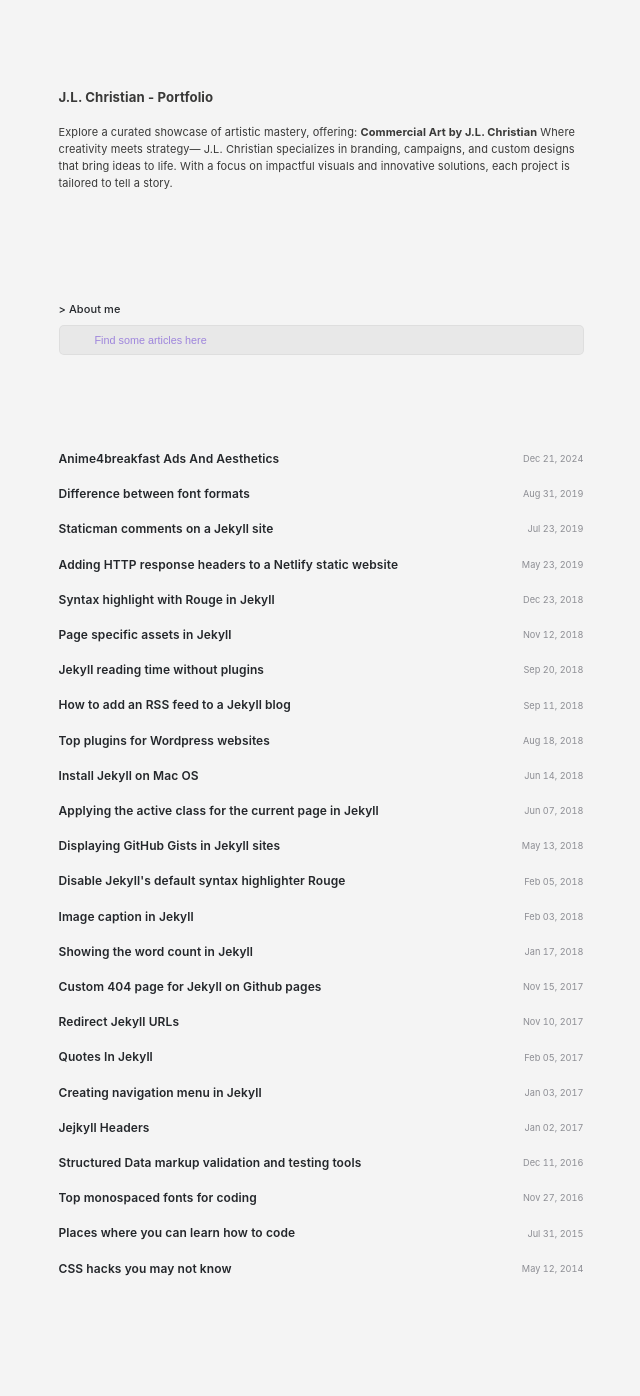
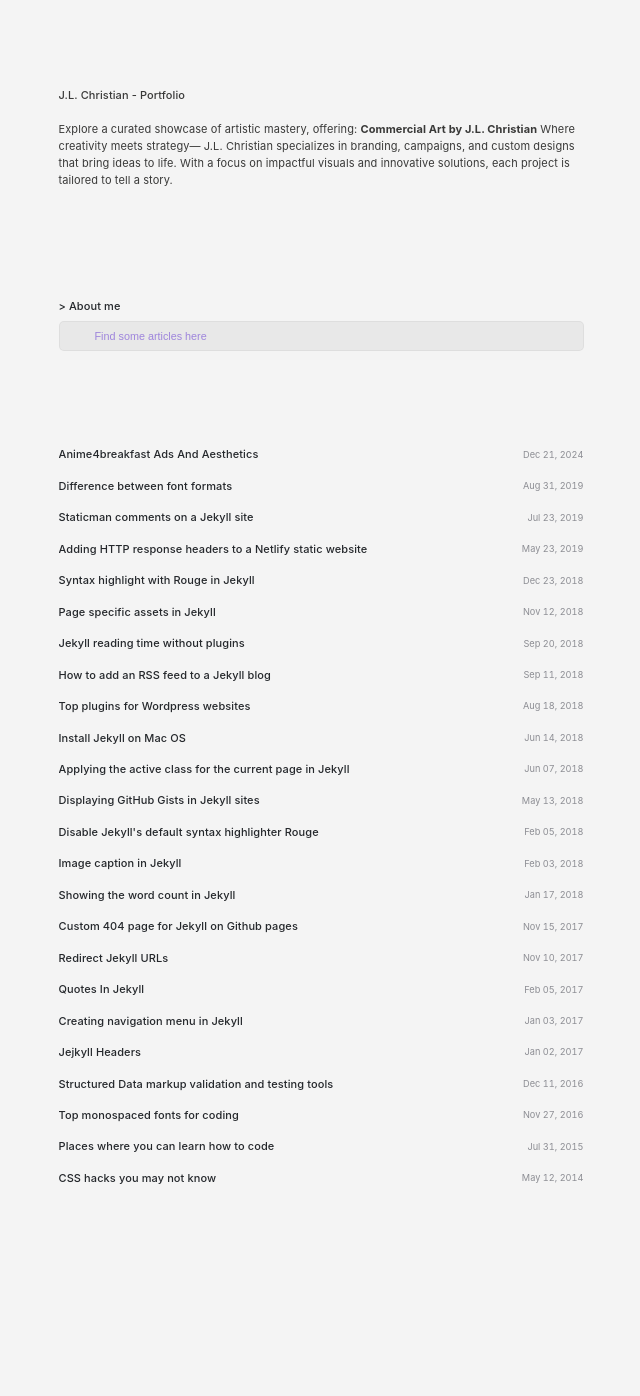
Before and after one commit to SeimiNomore/jlchristian.com, a Jekyll site: the page built from index.html, in a window 1280 px wide. Shown: the whole page, without its empty margins (319-959 px from the left). Built offline with Jekyll 4.4.1, drawn with Linux system fonts in a browser that asks for light colours; after the commit the page ends 1303 px from its top, so only the background shows below that.

Commit message:
update restore

```diff
--- a/_sass/_main.scss
+++ b/_sass/_main.scss
@@ -280,15 +280,15 @@ h4 {
 }
 
 h5 {
-	font-size: 1.2rem;
-  font-weight: 700;
+	font-size: 1.0rem;
+  font-weight: 500;
 }
 
 h6 {
 	font-size: 1rem;
 }
 
-.index-h1 {
+.codexer {
   font-weight: 500;
   font-size: 1.0rem;
 }
@@ -315,8 +315,9 @@ b {
 	margin-bottom: 0.5rem;
 }
 
-.posts > h3 {
+.posts > h5 {
 	font-weight: 500;
+  font-size: 1.0rem;
 }
 
 .post ul {
@@ -340,7 +341,7 @@ b {
 	align-items: center;
 	display: flex;
 	justify-content: space-between;
-	margin-bottom: 1.20rem;
+	margin-bottom: 1.0rem;
 }
 
 .posts li a,
@@ -349,8 +350,8 @@ b {
 	white-space: nowrap;
 	overflow: hidden;
 	text-overflow: ellipsis;
-	font-weight: 585;
-  font-size: 12px;
+	font-weight: 500;
+  font-size: 1.0rem;
 }
 
 .posts li time,
```
